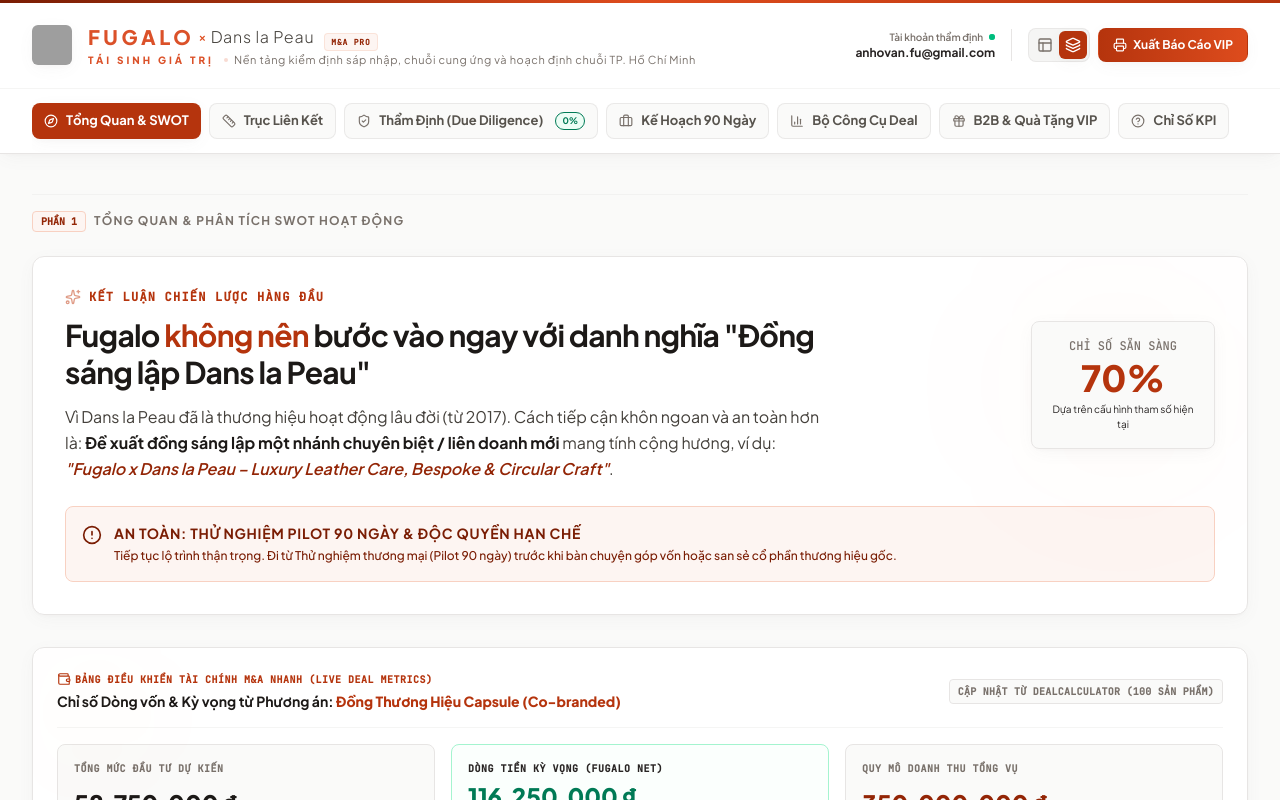
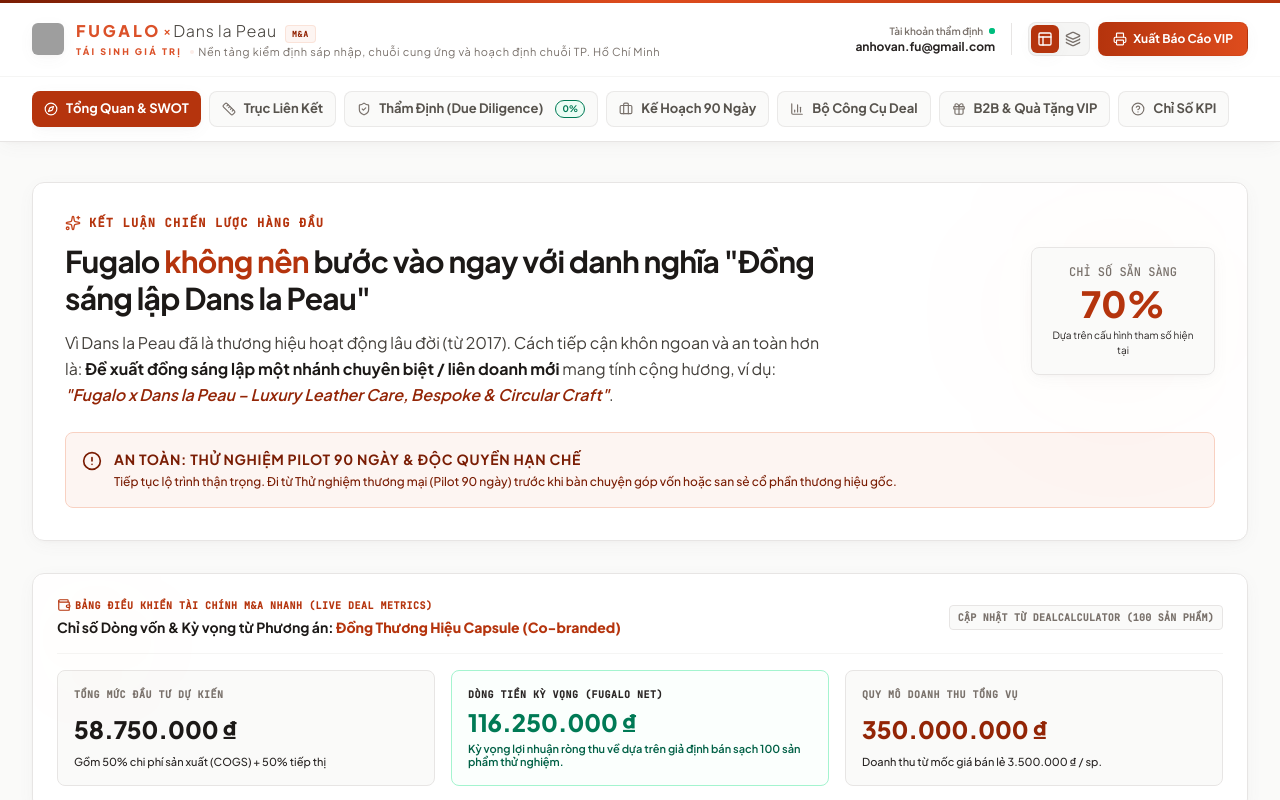
Before and after one commit to anhovanfu-code/Fugalo-x-Dans-la-Peau, a React (Vite) app: page / in a window 1280 px wide. Shown: the top 800 px of the page. Built offline with nearby package versions, Linux system fonts and the light colour scheme; grey boxes are pictures that could not be loaded.

Commit message:
fugalo - tái sinh giá trị

```diff
--- a/src/App.tsx
+++ b/src/App.tsx
@@ -20,7 +20,7 @@
 
 export default function App() {
   const [activeTab, setActiveTab] = useState<string>("overview");
-  const [viewMode, setViewMode] = useState<"tabbed" | "full">("full"); // Defaults to 'full' for continuous easy tracking as requested
+  const [viewMode, setViewMode] = useState<"tabbed" | "full">("tabbed"); // Defaults to 'tabbed' for an elegant, compact and professional app interface
 
   // Master states
   const [checklistItems, setChecklistItems] = useState<DueDiligenceItem[]>(DUE_DILIGENCE_DB);
--- a/src/components/B2BGiftingCalculator.tsx
+++ b/src/components/B2BGiftingCalculator.tsx
@@ -577,8 +577,8 @@
             {/* SELECTION DETAILS BREAKDOWN TABLE */}
             <div className="space-y-3 pt-4 border-t border-stone-100">
               <span className="text-xs font-mono text-stone-500 uppercase tracking-widest block font-bold">Bảng đặc tả cấu hình 4 gói quà tặng doanh nghiệp</span>
-              <div className="overflow-x-auto">
-                <table className="w-full text-left text-xs font-sans tracking-tight border-collapse">
+              <div className="overflow-x-auto w-full no-scrollbar rounded-lg border border-stone-205">
+                <table className="w-full min-w-[620px] text-left text-xs font-sans tracking-tight border-collapse">
                   <thead>
                     <tr className="bg-stone-50 border-b border-stone-200">
                       <th className="py-2.5 px-3 font-extrabold text-[#78716c] uppercase font-mono tracking-wider text-[10px]">Phân khúc</th>
--- a/src/components/Header.tsx
+++ b/src/components/Header.tsx
@@ -41,47 +41,71 @@
       {/* Decorative luxury terracotta brand line */}
       <div className="h-[3px] bg-gradient-to-r from-amber-800 via-amber-500 to-amber-600 w-full" />
 
-      <div className="max-w-7xl mx-auto px-4 sm:px-6 lg:px-8 py-3 md:py-5 flex flex-col md:flex-row md:items-center md:justify-between gap-3 md:gap-4">
+      <div className="max-w-7xl mx-auto px-4 sm:px-6 lg:px-8 py-2 md:py-4 flex flex-col md:flex-row md:items-center md:justify-between gap-1.5 md:gap-4">
         {/* Logos & Branding styled precisely from the official uploaded logo */}
         <div className="flex items-center justify-between md:justify-start gap-3 w-full md:w-auto">
-          <div className="flex items-center gap-2.5 sm:gap-4">
-            <FugaloSeal size={40} className="shadow-md hover:scale-105 duration-300 transition-all cursor-pointer shrink-0 md:w-13 md:h-13" />
+          <div className="flex items-center gap-2 sm:gap-3">
+            <FugaloSeal size={32} className="shadow-md hover:scale-105 duration-300 transition-all cursor-pointer shrink-0 md:w-11 md:h-11" />
 
             <div>
-              <div className="flex flex-wrap items-baseline gap-x-1.5 sm:gap-x-2.5 gap-y-0.5">
-                <h1 className="text-base sm:text-xl font-serif font-semibold text-stone-900 tracking-wide flex items-center gap-1">
-                  <span className="tracking-[0.12em] sm:tracking-[0.18em] font-serif font-extrabold text-[#db5129] uppercase">FUGALO</span>
-                  <span className="text-amber-500 font-sans text-[10px] sm:text-xs select-none">×</span>
-                  <span className="text-stone-700 font-serif font-light text-sm sm:text-base tracking-wider">Dans la Peau</span>
+              <div className="flex flex-wrap items-baseline gap-x-1.5 sm:gap-x-2 gap-y-0.5">
+                <h1 className="text-xs sm:text-lg font-serif font-semibold text-stone-900 tracking-wide flex items-center gap-0.5">
+                  <span className="tracking-[0.1em] sm:tracking-[0.18em] font-serif font-extrabold text-[#db5129] uppercase text-[11px] sm:text-base">FUGALO</span>
+                  <span className="text-amber-500 font-sans text-[8px] sm:text-xs select-none">×</span>
+                  <span className="text-stone-700 font-serif font-light text-[11px] sm:text-base tracking-wider">Dans la Peau</span>
                 </h1>
-                <span className="inline-block px-1 py-0.5 sm:px-1.5 sm:py-0.5 bg-amber-50 text-amber-700 text-[7px] sm:text-[8px] uppercase tracking-widest font-mono border border-amber-200/50 rounded font-bold">
-                  M&A PRO
+                <span className="inline-block px-1 py-0.2 sm:px-1.5 sm:py-0.5 bg-amber-50 text-amber-700 text-[6px] sm:text-[8px] uppercase tracking-widest font-mono border border-amber-200/50 rounded font-bold">
+                  M&A
                 </span>
               </div>
-              <p className="text-stone-600 font-serif italic tracking-wider mt-0.5 flex flex-wrap items-center gap-1.5 text-[9px] sm:text-xs">
-                <span className="text-[#db5129] font-serif not-italic tracking-[0.2em] sm:tracking-[0.3em] font-extrabold text-[8px] sm:text-[10px] pr-1">
+              <p className="text-stone-600 font-serif italic tracking-wider mt-0.5 flex flex-wrap items-center gap-1 text-[8px] sm:text-xs">
+                <span className="text-[#db5129] font-serif not-italic tracking-[0.15em] sm:tracking-[0.25em] font-extrabold text-[7.5px] sm:text-[9px] pr-1">
                   TÁI SINH GIÁ TRỊ
                 </span>
-                <span className="w-1 h-1 rounded-full bg-amber-500/20 hidden sm:inline" />
-                <span className="text-stone-500 font-sans not-italic text-[9px] sm:text-[11px] font-normal hidden md:inline">
+                <span className="w-1 h-1 rounded-full bg-amber-500/10 hidden sm:inline" />
+                <span className="text-stone-500 font-sans not-italic text-[8.5px] sm:text-[11px] font-normal hidden md:inline">
                   Nền tảng kiểm định sáp nhập, chuỗi cung ứng và hoạch định chuỗi TP. Hồ Chí Minh
                 </span>
               </p>
             </div>
           </div>
 
-          {/* Quick status dot & print button on mobile top row */}
-          <div className="flex items-center gap-2 md:hidden">
-            <span className="relative flex h-2 w-2" title="Hệ thống dữ liệu sẵn sàng">
-              <span className="animate-ping absolute inline-flex h-full w-full rounded-full bg-emerald-400 opacity-75"></span>
-              <span className="relative inline-flex rounded-full h-2 w-2 bg-emerald-500"></span>
-            </span>
+          {/* Quick status dot, layout toggle & print button on mobile top row */}
+          <div className="flex items-center gap-1.5 md:hidden">
+            {/* Elegant layout switcher for mobile view */}
+            {viewMode && setViewMode && (
+              <div className="flex items-center bg-stone-100/95 border border-stone-200/60 p-0.5 rounded-md select-none shrink-0" title="Đổi giao diện bố cục">
+                <button
+                  onClick={() => setViewMode("tabbed")}
+                  className={`p-1 rounded-sm transition-all cursor-pointer ${
+                    viewMode === "tabbed"
+                      ? "bg-amber-600 text-white shadow-xs"
+                      : "text-stone-500 active:bg-white"
+                  }`}
+                  title="Giao diện App: Xem từng Tab gọn gàng"
+                >
+                  <Layout className="w-3 h-3" />
+                </button>
+                <button
+                  onClick={() => setViewMode("full")}
+                  className={`p-1 rounded-sm transition-all cursor-pointer ${
+                    viewMode === "full"
+                      ? "bg-amber-600 text-white shadow-xs"
+                      : "text-stone-500 active:bg-white"
+                  }`}
+                  title="Giao diện Cuộn: Xem tràn trang"
+                >
+                  <Layers className="w-3 h-3" />
+                </button>
+              </div>
+            )}
+
             <button
               onClick={onPrintClick}
-              className="p-2 bg-amber-600 active:bg-amber-700 text-white rounded-lg shadow-sm"
+              className="p-1 px-1.5 bg-amber-600 active:bg-amber-700 text-white rounded shadow-xs"
               title="Xuất Báo Cáo VIP"
             >
-              <Printer className="w-4 h-4" />
+              <Printer className="w-3.5 h-3.5" />
             </button>
           </div>
         </div>
--- a/src/components/OverviewSection.tsx
+++ b/src/components/OverviewSection.tsx
@@ -283,8 +283,8 @@
           </div>
         </div>
 
-        <div className="overflow-x-auto">
-          <table className="w-full text-left text-xs font-sans tracking-tight border-collapse">
+        <div className="overflow-x-auto w-full no-scrollbar rounded-lg border border-stone-200">
+          <table className="w-full min-w-[720px] text-left text-xs font-sans tracking-tight border-collapse table-fixed">
             <thead>
               <tr className="bg-stone-50 border-b border-stone-200">
                 <th className="py-3 px-4 font-extrabold text-stone-600 uppercase font-mono tracking-wider w-[22%]">Tiêu chuẩn so sánh</th>
```
